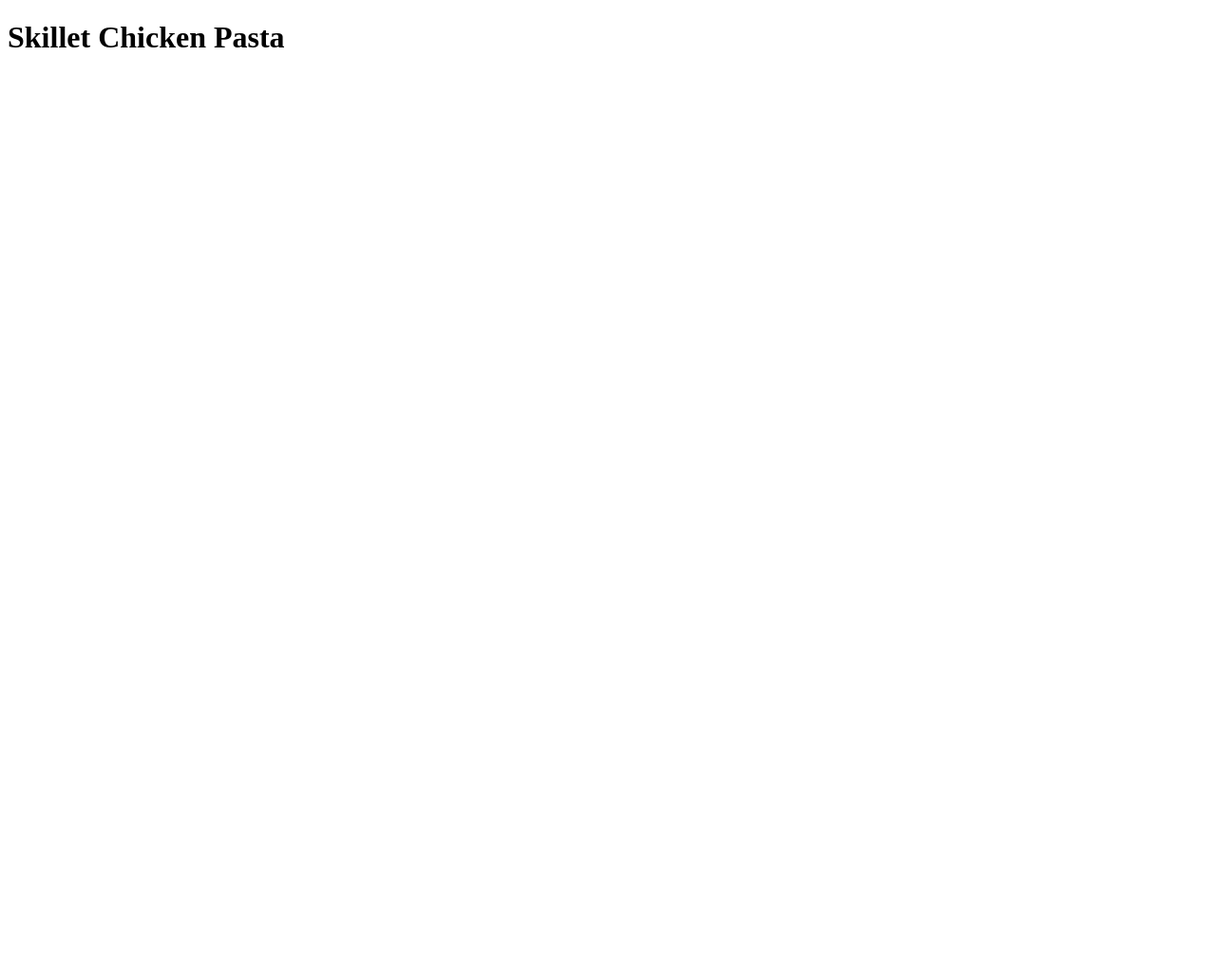
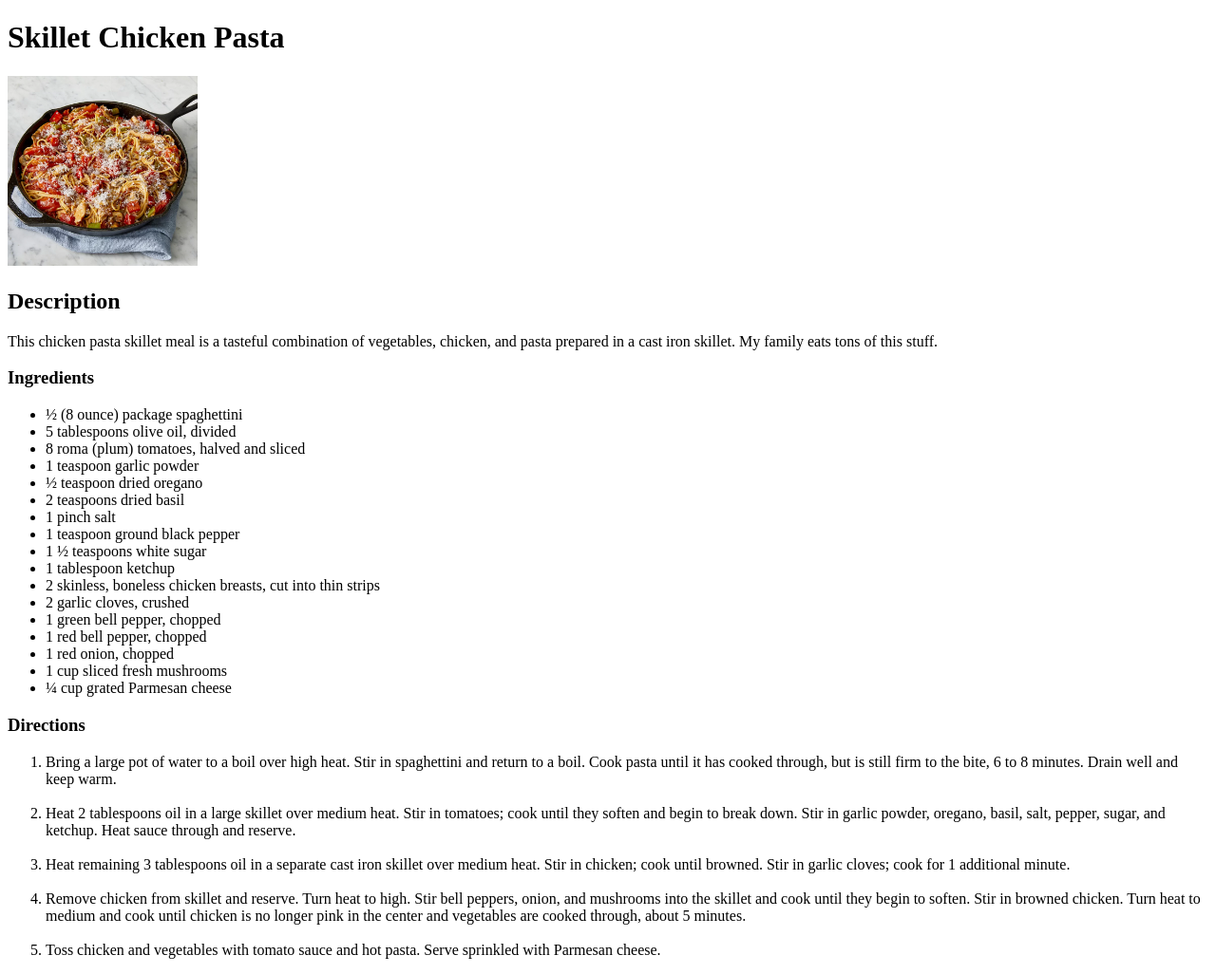
Before and after one commit to Satorki/odin-recipes, a plain HTML site: page recipes/skillet-chicken-pasta.html in a window 1280 px wide. Shown: the whole page at 95% size. Before the commit the page ends 800 px from the top, so only its background shows below. Drawn offline with Linux system fonts and the light colour scheme.

Commit message:
Edited skil*.html added photo and 3 sections Describe, Ingredients, Directions with descriptions

```diff
--- a/recipes/skillet-chicken-pasta.html
+++ b/recipes/skillet-chicken-pasta.html
@@ -7,5 +7,40 @@
 </head>
 <body>
     <h1>Skillet Chicken Pasta</h1>
+    <img src="s-c-p_picture.webp" style="width: 200px;" alt="skillet chicken pasta image">
+    <h2>Description</h2>
+    <p>This chicken pasta skillet meal is a tasteful combination of vegetables, chicken, and pasta prepared in a cast iron skillet. My family eats tons of this stuff.</p>
+    <h3>Ingredients</h3>
+        <ul>
+            <li>½ (8 ounce) package spaghettini</li>
+            <li>5 tablespoons olive oil, divided</li>
+            <li>8 roma (plum) tomatoes, halved and sliced</li>
+            <li>1 teaspoon garlic powder</li>
+            <li>½ teaspoon dried oregano</li>
+            <li>2 teaspoons dried basil</li>
+            <li>1 pinch salt</li>
+            <li>1 teaspoon ground black pepper</li>
+            <li>1 ½ teaspoons white sugar</li>
+            <li>1 tablespoon ketchup</li>
+            <li>2 skinless, boneless chicken breasts, cut into thin strips</li>
+            <li>2 garlic cloves, crushed</li>
+            <li>1 green bell pepper, chopped</li>
+            <li>1 red bell pepper, chopped</li>
+            <li>1 red onion, chopped</li>
+            <li>1 cup sliced fresh mushrooms</li>
+            <li>¼ cup grated Parmesan cheese</li>
+        </ul>
+    <h3>Directions</h3>
+    <ol>
+        <li>Bring a large pot of water to a boil over high heat. Stir in spaghettini and return to a boil. Cook pasta until it has cooked through, but is still firm to the bite, 6 to 8 minutes. Drain well and keep warm.</li>
+        <br>
+        <li>Heat 2 tablespoons oil in a large skillet over medium heat. Stir in tomatoes; cook until they soften and begin to break down. Stir in garlic powder, oregano, basil, salt, pepper, sugar, and ketchup. Heat sauce through and reserve.</li>
+        <br>
+        <li>Heat remaining 3 tablespoons oil in a separate cast iron skillet over medium heat. Stir in chicken; cook until browned. Stir in garlic cloves; cook for 1 additional minute.</li>
+        <br>
+        <li>Remove chicken from skillet and reserve. Turn heat to high. Stir bell peppers, onion, and mushrooms into the skillet and cook until they begin to soften. Stir in browned chicken. Turn heat to medium and cook until chicken is no longer pink in the center and vegetables are cooked through, about 5 minutes.</li>
+        <br>
+        <li>Toss chicken and vegetables with tomato sauce and hot pasta. Serve sprinkled with Parmesan cheese.</li>
+    </ol>
 </body>
 </html>
```
Also changed, not shown: recipes/s-c-p_picture.webp (added).
